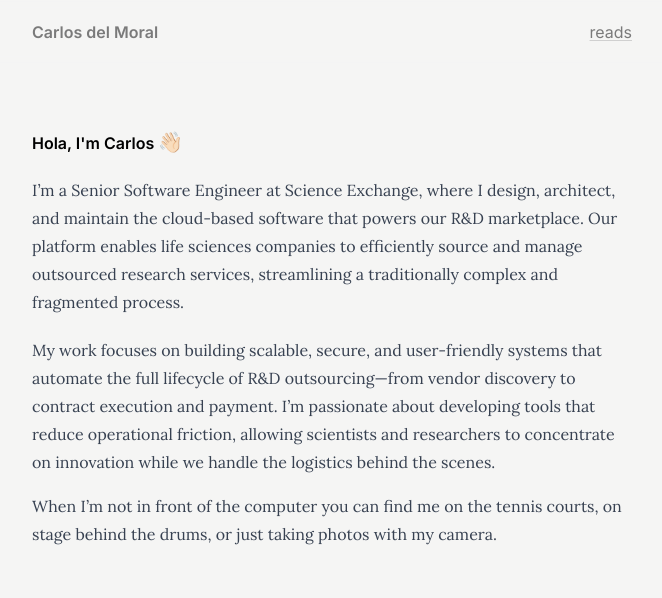
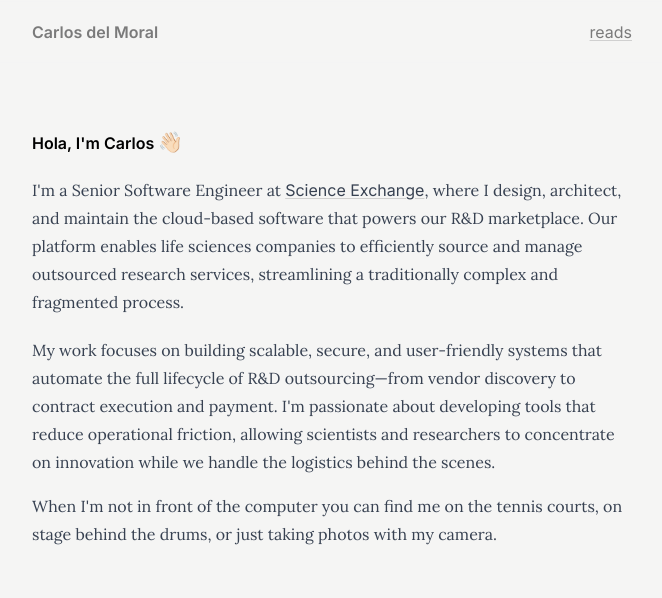
Before and after one commit to cdelmoral/website, an Astro site: page / in a window 1280 px wide. Shown: the top 598 px of the page, 308-970 px from the left. Built offline with nearby package versions, Linux system fonts and the light colour scheme; Astro itself is replaced by a stand-in of ours; a web font is replaced by a local one.

Commit message:
feat: Include link to scienceexchange.com

```diff
--- a/src/pages/index.astro
+++ b/src/pages/index.astro
@@ -14,22 +14,27 @@ import { SITE, HOME, SOCIALS } from "@consts";
       <section>
         <article class="space-y-4">
           <p class="animate">
-            I’m a Senior Software Engineer at Science Exchange, where I design, architect, and
-            maintain the cloud-based software that powers our R&D marketplace. Our platform enables
-            life sciences companies to efficiently source and manage outsourced research services,
-            streamlining a traditionally complex and fragmented process.
+            I'm a Senior Software Engineer at <a
+              href="https://scienceexchange.com"
+              rel="noopener noreferrer"
+              target="_blank"
+              aria-label="Visit Science Exchange website">Science Exchange</a
+            >, where I design, architect, and maintain the cloud-based software that powers our R&D
+            marketplace. Our platform enables life sciences companies to efficiently source and
+            manage outsourced research services, streamlining a traditionally complex and fragmented
+            process.
           </p>
 
           <p class="animate">
             My work focuses on building scalable, secure, and user-friendly systems that automate
             the full lifecycle of R&D outsourcing—from vendor discovery to contract execution and
-            payment. I’m passionate about developing tools that reduce operational friction,
+            payment. I'm passionate about developing tools that reduce operational friction,
             allowing scientists and researchers to concentrate on innovation while we handle the
             logistics behind the scenes.
           </p>
 
           <p class="animate">
-            When I’m not in front of the computer you can find me on the tennis courts, on stage
+            When I'm not in front of the computer you can find me on the tennis courts, on stage
             behind the drums, or just taking photos with my camera.
           </p>
         </article>
```
